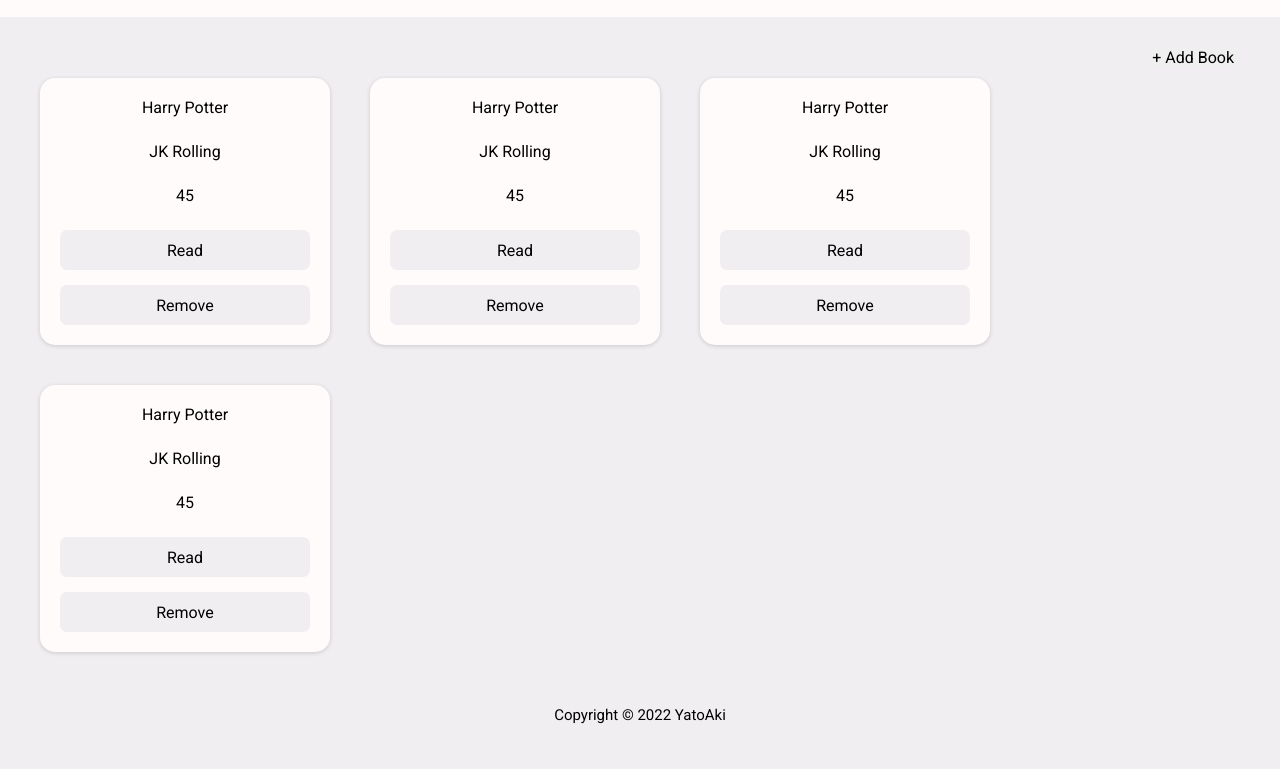
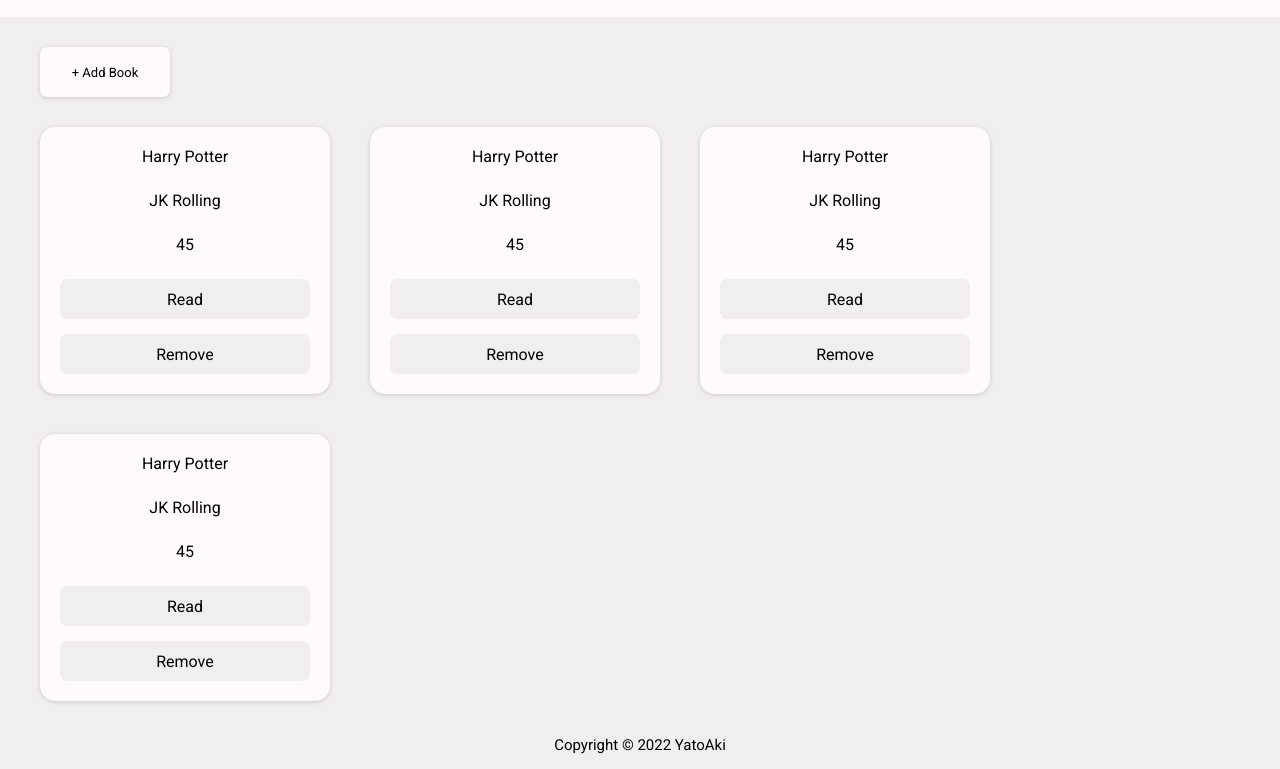
Before and after one commit to YatoAki/library, a plain HTML site: page index.html in a window 1280 px wide. Shown: the part 61-830 px from the top of the page. Before the commit the page ends 800 px from the top, so only its background shows below. Drawn offline with Linux system fonts and the light colour scheme; a script that the page names is missing.

Commit message:
Extra style

```diff
--- a/style.css
+++ b/style.css
@@ -4,6 +4,7 @@
   --black: #050505;
   --padding_side: 40px;
   --card_width:250px;
+  --boarder_radius: 7px;
   --shadow: rgba(0, 0, 0, 0.16) 0px 1px 4px;
 }
 
@@ -19,7 +20,6 @@
   flex-direction: column;
   background-color: var(--grey);
   height: 100vh;
-  width: 100vw;
 }
 
 button{
@@ -45,6 +45,7 @@
 
 .contents{
   flex-grow: 1;
+  gap:20px;
   display: flex;
   flex-direction: column;
   padding: 20px var(--padding_side);
@@ -52,9 +53,22 @@
 
 .controls{
   display: flex;
-  justify-content: flex-end;
   padding: 10px 0;
   align-items: center;
+}
+
+.controls button{
+  font-size: 13px;
+  width:130px;
+  height: 50px;
+  border-radius: var(--boarder_radius);
+  background-color: var(--white);
+  transition: filter 0.15s ease-in-out;
+  box-shadow: var(--shadow);
+}
+
+.controls button:hover{
+  filter: brightness(90%);
 }
 
 .books{
@@ -90,7 +104,7 @@
 .book-bottons button{
   width: var(--card_width);
   height: 40px;
-  border-radius: 7px;
+  border-radius: var(--boarder_radius);
   background-color: var(--grey);
   border: none;
   transition: filter 0.15s ease-in-out;
```
